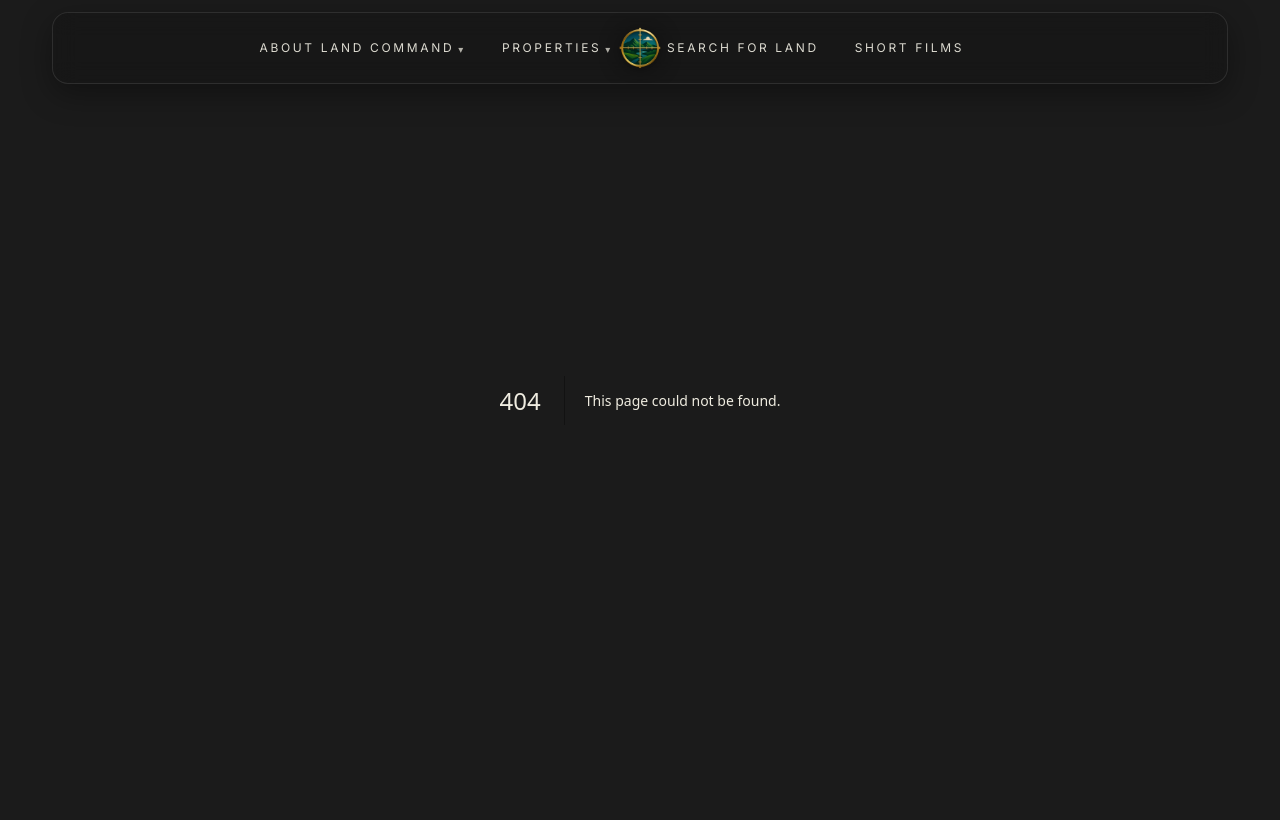
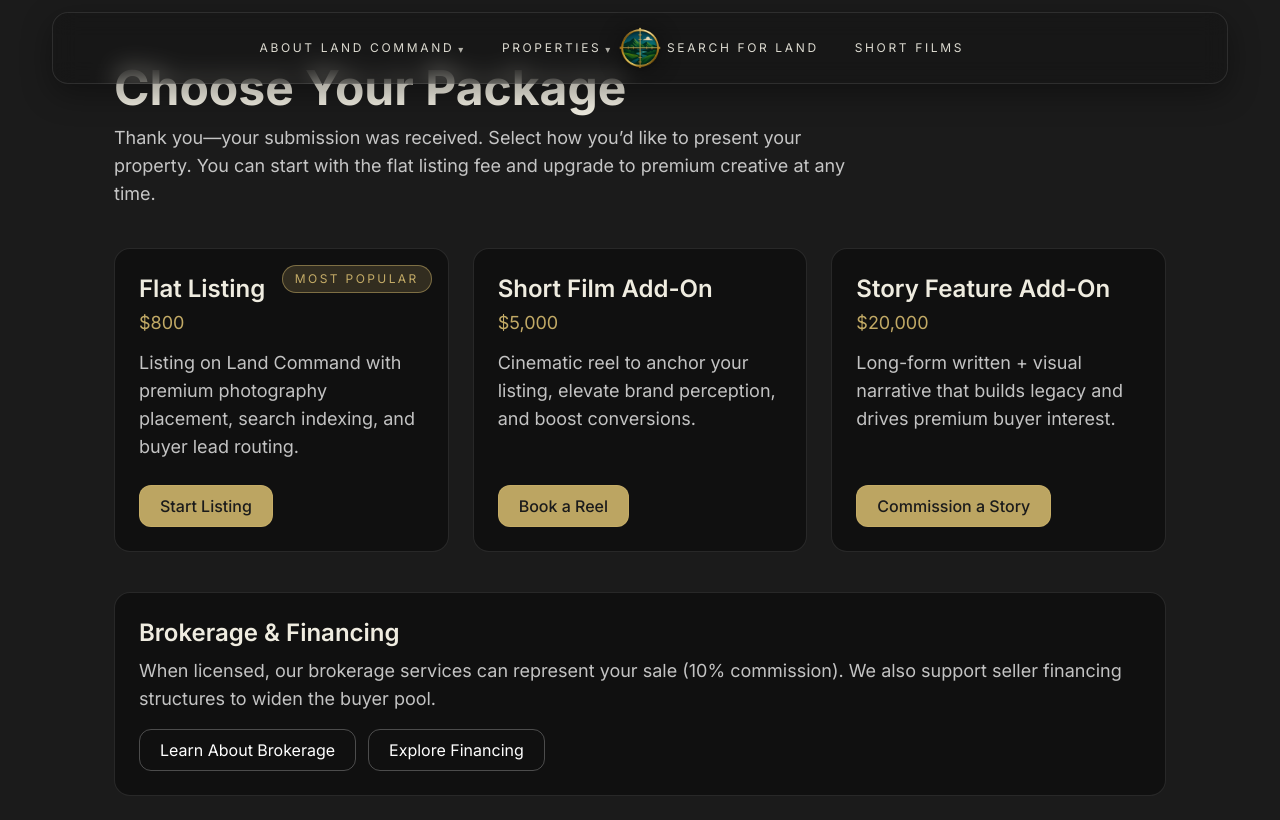
Before and after one commit to Dubcallen/Landcommand, a Next.js app: page /packages in a window 1280 px wide. Before the commit this address had no page. Shown: the top 820 px of the page. Built offline with nearby package versions, Linux system fonts and the light colour scheme; a web font is replaced by a local one.

Commit message:
Create page.tsx

```diff
--- /dev/null
+++ b/app/packages/page.tsx
@@ -0,0 +1,108 @@
+import Link from "next/link";
+
+const GOLD = "#CBB26A";
+
+export const metadata = {
+  title: "Packages — Land Command",
+  description:
+    "Select your listing package and optional creative add-ons: Short Films and Stories.",
+};
+
+export default function PackagesPage() {
+  return (
+    <main className="min-h-screen bg-[#1B1B1B] text-[#EFECE0]">
+      <section className="mx-auto w-full max-w-[1100px] px-6 py-16">
+        <h1 className="font-serif text-4xl md:text-5xl">Choose Your Package</h1>
+        <p className="mt-3 max-w-3xl text-white/75">
+          Thank you—your submission was received. Select how you’d like to present
+          your property. You can start with the flat listing fee and upgrade to
+          premium creative at any time.
+        </p>
+
+        <div className="mt-10 grid gap-6 md:grid-cols-3">
+          <Card
+            title="Flat Listing"
+            badge="Most Popular"
+            price="$800"
+            description="Listing on Land Command with premium photography placement, search indexing, and buyer lead routing."
+            cta="Start Listing"
+            href="/checkout/listing" // placeholder
+          />
+          <Card
+            title="Short Film Add-On"
+            price="$5,000"
+            description="Cinematic reel to anchor your listing, elevate brand perception, and boost conversions."
+            cta="Book a Reel"
+            href="/short-films"
+          />
+          <Card
+            title="Story Feature Add-On"
+            price="$20,000"
+            description="Long-form written + visual narrative that builds legacy and drives premium buyer interest."
+            cta="Commission a Story"
+            href="/about/stories"
+          />
+        </div>
+
+        <div className="mt-10 rounded-2xl border border-white/10 bg-black/40 p-6">
+          <h3 className="font-serif text-2xl">Brokerage & Financing</h3>
+          <p className="mt-2 text-white/75">
+            When licensed, our brokerage services can represent your sale (10% commission).
+            We also support seller financing structures to widen the buyer pool.
+          </p>
+          <div className="mt-4 flex flex-wrap gap-3">
+            <Link
+              href="/brokerage"
+              className="rounded-xl border border-white/25 px-5 py-2 text-white hover:bg-white/10"
+            >
+              Learn About Brokerage
+            </Link>
+            <Link
+              href="/financing"
+              className="rounded-xl border border-white/25 px-5 py-2 text-white hover:bg-white/10"
+            >
+              Explore Financing
+            </Link>
+          </div>
+        </div>
+      </section>
+    </main>
+  );
+}
+
+function Card({
+  title,
+  price,
+  description,
+  cta,
+  href,
+  badge,
+}: {
+  title: string;
+  price: string;
+  description: string;
+  cta: string;
+  href: string;
+  badge?: string;
+}) {
+  return (
+    <div className="relative flex flex-col rounded-2xl border border-white/10 bg-black/40 p-6">
+      {badge && (
+        <span className="absolute right-4 top-4 rounded-full border border-[rgba(203,178,106,0.5)] bg-[rgba(203,178,106,0.18)] px-3 py-1 text-[12px] uppercase tracking-[0.2em] text-[rgba(203,178,106,0.95)]">
+          {badge}
+        </span>
+      )}
+      <h3 className="font-serif text-2xl">{title}</h3>
+      <div className="mt-1 text-lg text-[rgba(203,178,106,0.95)]">{price}</div>
+      <p className="mt-3 text-white/75">{description}</p>
+      <div className="mt-auto pt-6">
+        <Link
+          href={href}
+          className="inline-block rounded-xl border border-[rgba(203,178,106,0.6)] bg-[rgba(203,178,106,0.92)] px-5 py-2 font-medium text-[#1B1B1B] hover:bg-[rgba(203,178,106,1)]"
+        >
+          {cta}
+        </Link>
+      </div>
+    </div>
+  );
+}
```
